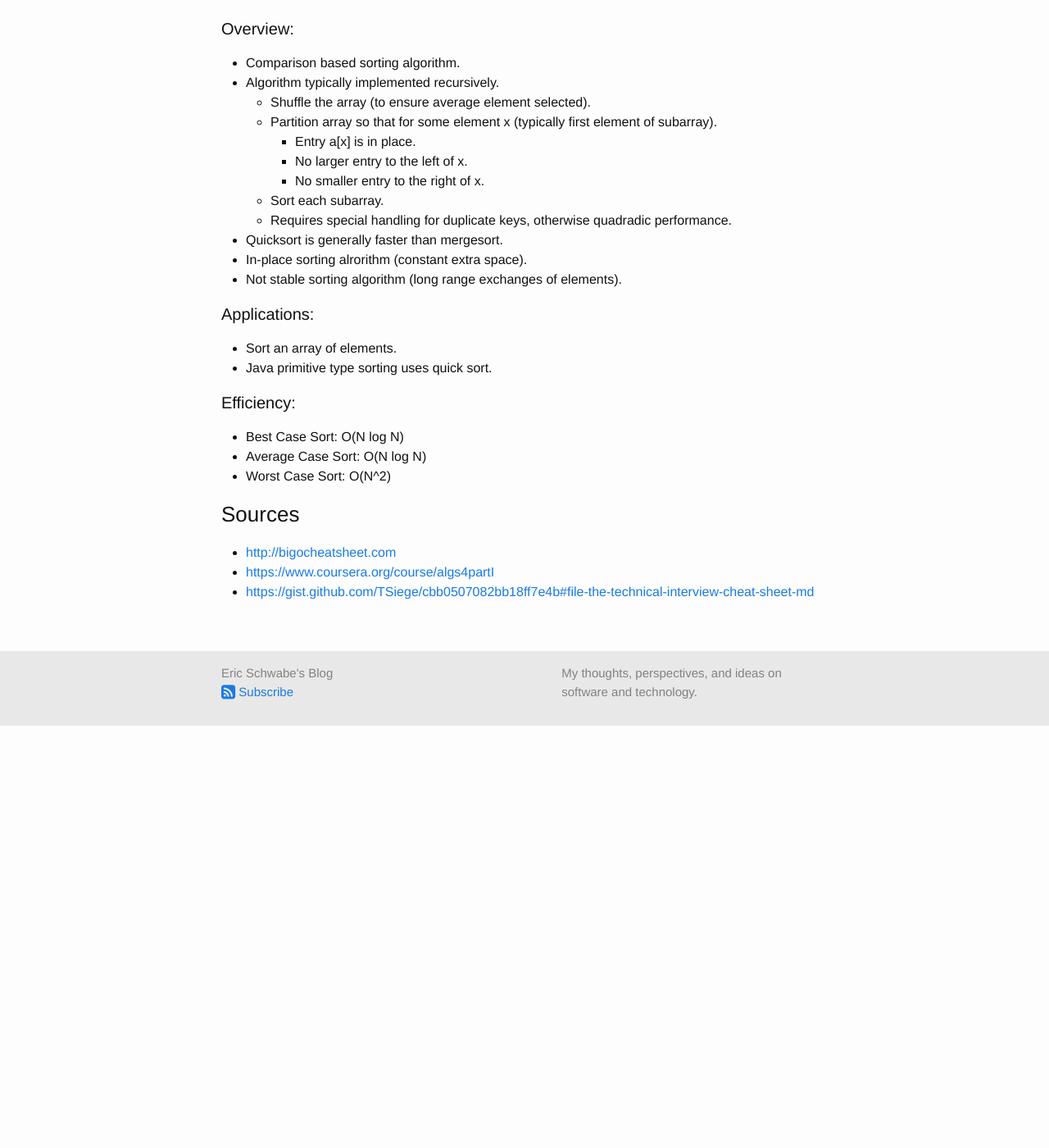
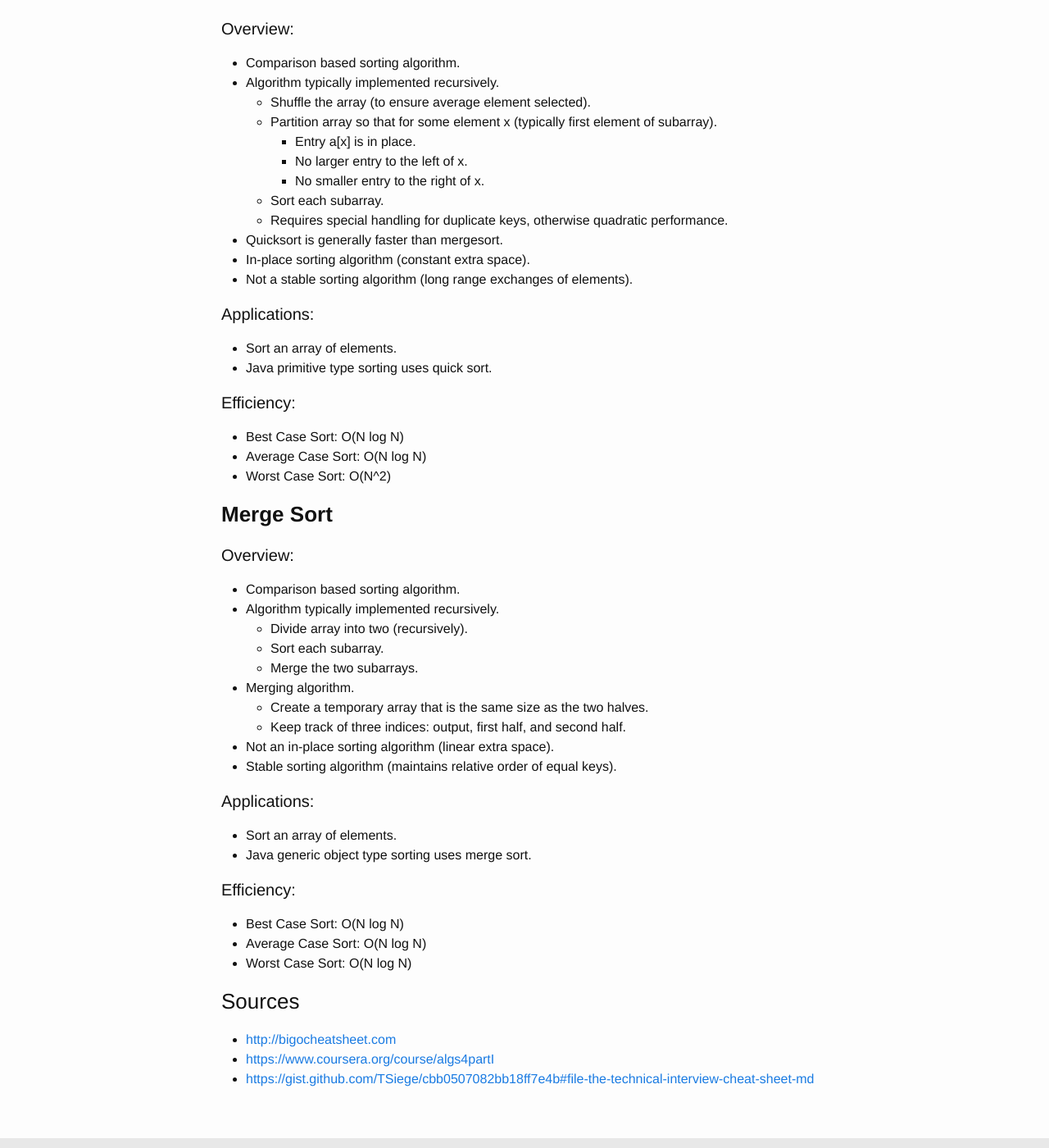
Before and after one commit to eschwabe/eschwabe.github.io, a Jekyll site: the page built from _posts/2016-04-03-algorithms.markdown, in a window 1280 px wide and 1400 px high, scrolled down 1815 px. Shown: the whole window at 82% size. Built offline with Jekyll 4.4.1, drawn with Linux system fonts in a browser that asks for light colours; nearby versions of some CDN libraries; comment, search, counter and statistics services are not loaded; before the commit the page ends 2700 px from its top, so only the background shows below that; some of the changed text lies outside the part shown.

Commit message:
Update algorithms post with merge sort.

```diff
--- a/_posts/2016-04-03-algorithms.markdown
+++ b/_posts/2016-04-03-algorithms.markdown
@@ -81,10 +81,10 @@ This series contains review materials for software engineer interview practice.
     - No larger entry to the left of x.
     - No smaller entry to the right of x.
   - Sort each subarray.
-  - Requires special handling for duplicate keys, otherwise quadradic performance.
+  - Requires special handling for duplicate keys, otherwise quadratic performance.
 - Quicksort is generally faster than mergesort.
-- In-place sorting alrorithm (constant extra space).
-- Not stable sorting algorithm (long range exchanges of elements).
+- In-place sorting algorithm (constant extra space).
+- Not a stable sorting algorithm (long range exchanges of elements).
 
 #### Applications:
 - Sort an array of elements.
@@ -96,6 +96,30 @@ This series contains review materials for software engineer interview practice.
 - Worst Case Sort: O(N^2)
 
 
+### **Merge Sort**
+
+#### Overview:
+- Comparison based sorting algorithm.
+- Algorithm typically implemented recursively.
+  - Divide array into two (recursively).
+  - Sort each subarray.
+  - Merge the two subarrays.
+- Merging algorithm.
+  - Create a temporary array that is the same size as the two halves.
+  - Keep track of three indices: output, first half, and second half.
+- Not an in-place sorting algorithm (linear extra space).
+- Stable sorting algorithm (maintains relative order of equal keys).
+
+#### Applications:
+- Sort an array of elements.
+- Java generic object type sorting uses merge sort.
+
+#### Efficiency:
+- Best Case Sort: O(N log N)
+- Average Case Sort: O(N log N)
+- Worst Case Sort: O(N log N)
+
+
 ### Sources
 
  - <http://bigocheatsheet.com>
```
Also changed, not shown: other parts of _posts/2016-04-03-algorithms.markdown (+2 -2 lines).
